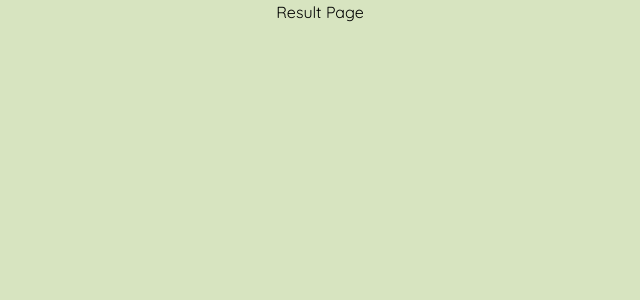
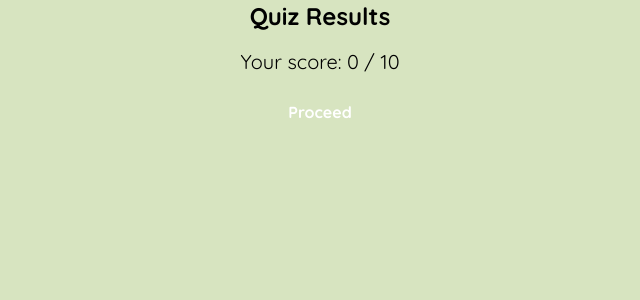
Before and after one commit to craigtkhill/final-year-team-project, a Next.js app: page /quiz/result in a window 1280 px wide. Shown: the top 300 px of the page, without its empty margins (320-960 px from the left). Built offline with nearby package versions, Linux system fonts and the light colour scheme.

Commit message:
add results page

```diff
--- a/app/quiz/Quiz.tsx
+++ b/app/quiz/Quiz.tsx
@@ -1,8 +1,7 @@
 "use client";
 import React from "react";
 import { useRouter } from "next/navigation";
-// Import Zustand store
-import { useQuizStore } from "@/utils/store"; // Update the path accordingly
+import { useQuizStore } from "@/utils/store";
 // Components
 import Button from "@/components/Button";
 import QuestionCard from "@/components/QuestionCard/QuestionCard";
@@ -24,7 +23,6 @@ const Quiz = ({ questions, totalQuestions }: Props) => {
 
   const router = useRouter();
 
-  // Using Zustand for score management
   const score = useQuizStore((state) => state.count);
   const incrementScore = useQuizStore((state) => state.increment);
 
@@ -71,14 +69,7 @@ const Quiz = ({ questions, totalQuestions }: Props) => {
           <Button
             onClick={() => {
               if (currentQuestionIndex === totalQuestions - 1) {
-                if (score > 6) {
-                  router.push("/character");
-                } else {
-                  setCurrentQuestionIndex(0);
-                  // Resetting score using Zustand instead of local state
-                  useQuizStore.setState({ count: 0 });
-                  setUserAnswers({});
-                }
+                router.push("quiz/result");
               } else {
                 handleChangeQuestion(1);
               }
--- a/app/quiz/result/page.tsx
+++ b/app/quiz/result/page.tsx
@@ -1,14 +1,32 @@
-// quiz/result/index.ts
+"use client";
+import React from "react";
+import { useRouter } from "next/navigation";
+import { useQuizStore } from "@/utils/store";
+import Button from "@/components/Button";
 
-import { NextPage } from "next";
+const Results = () => {
+  const router = useRouter();
+  const score = useQuizStore((state) => state.count);
+  const totalQuestions = useQuizStore((state) => state.totalQuestions);
 
-const ResultPage: NextPage = () => {
+  const handleDecision = () => {
+    if (score > 7) {
+      router.push("/character");
+    } else {
+      useQuizStore.setState({ count: 0 });
+      router.push("/quiz");
+    }
+  };
+
   return (
-    <div>
-      <h1>Result Page</h1>
-      {/* Add your content here */}
+    <div className="text-center">
+      <h1 className="text-2xl font-bold">Quiz Results</h1>
+      <p className="text-xl my-4">
+        Your score: {score} / {totalQuestions}
+      </p>
+      <Button onClick={handleDecision}>Proceed</Button>
     </div>
   );
 };
 
-export default ResultPage;
+export default Results;
--- a/utils/store.ts
+++ b/utils/store.ts
@@ -3,11 +3,13 @@ import { create } from "zustand";
 type QuizScoreStore = {
   count: number;
   increment: () => void;
+  totalQuestions: number;
 };
 
 export const useQuizStore = create<QuizScoreStore>((set) => ({
   count: 0,
   increment: () => set((state) => ({ count: state.count + 1 })),
+  totalQuestions: 10,
 }));
 
 type CharacterStore = {
@@ -36,3 +38,8 @@ export const useLocationStore = create<LocationStore>((set) => ({
     set({ id, name });
   },
 }));
+
+type AdventureStore = {
+  adventure: string;
+  setAdventure: (adventure: string) => void;
+};
```
